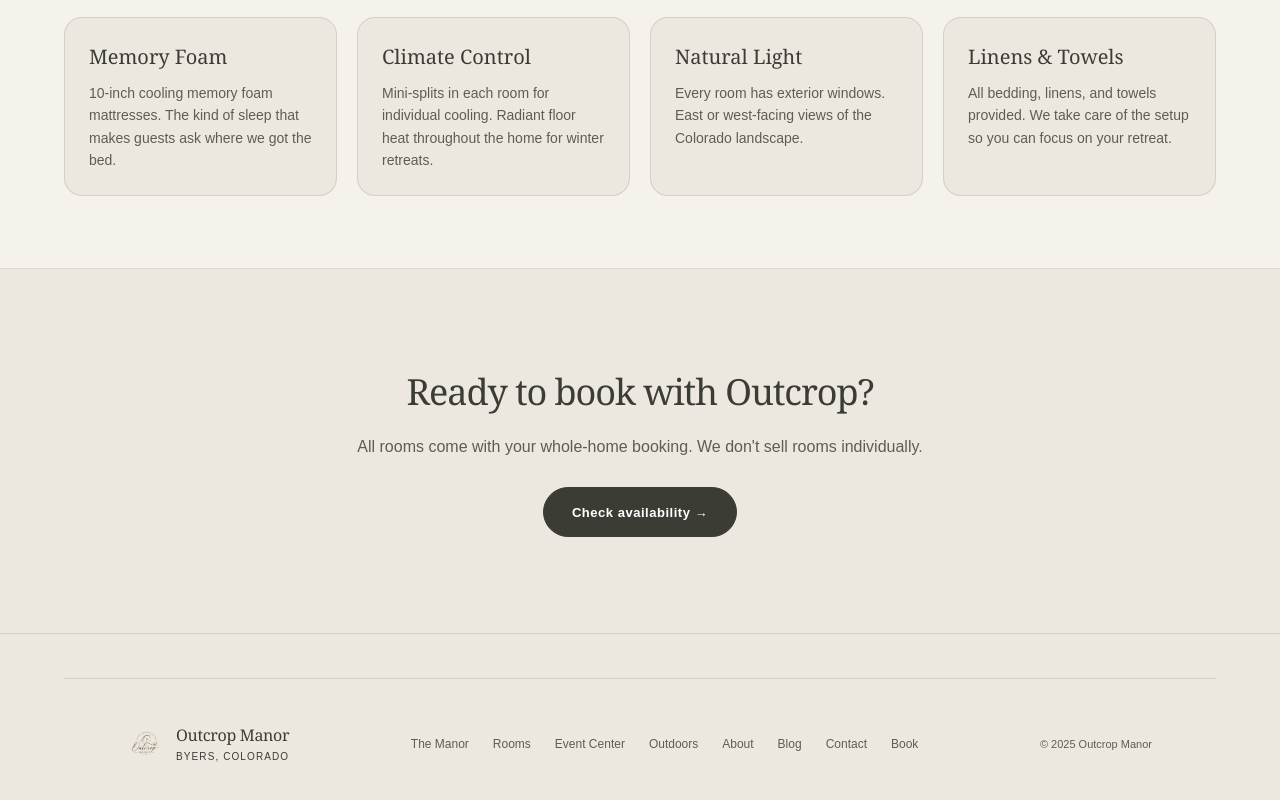
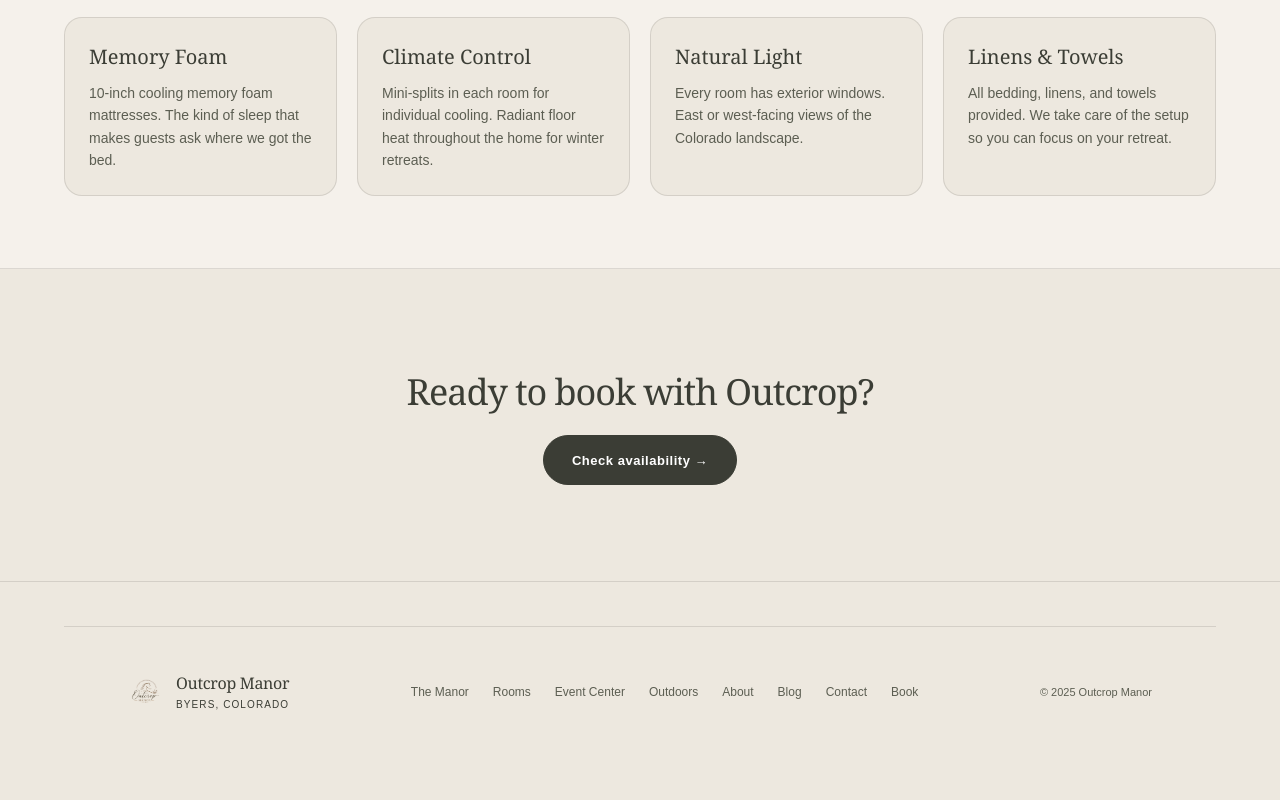
Before and after one commit to stimmel11/outcrop-manor-website, a Next.js app: page /explore-the-rooms in a window 1280 px wide. Shown: the part 2151-2951 px from the top of the page. Built offline with nearby package versions, Linux system fonts and the light colour scheme.

Commit message:
Remove whole-home booking subtext from rooms CTA
Co-Authored-By: Claude Sonnet 4.6 <noreply@anthropic.com>
Claude-Session: https://claude.ai/code/session_01AN4QuHKFK3LvPHS3VXJ5fQ

```diff
--- a/app/explore-the-rooms/page.tsx
+++ b/app/explore-the-rooms/page.tsx
@@ -164,10 +164,7 @@ export default function ExploreTheRoomsPage() {
         >
           Ready to book with Outcrop?
         </h2>
-        <p style={{ color: "var(--forest-soft)", marginBottom: 28 }}>
-          All rooms come with your whole-home booking. We don&apos;t sell rooms individually.
-        </p>
-        <a
+<a
           href="https://booking.outcrop-manor.com"
           className="btn-primary"
           target="_blank"
```
